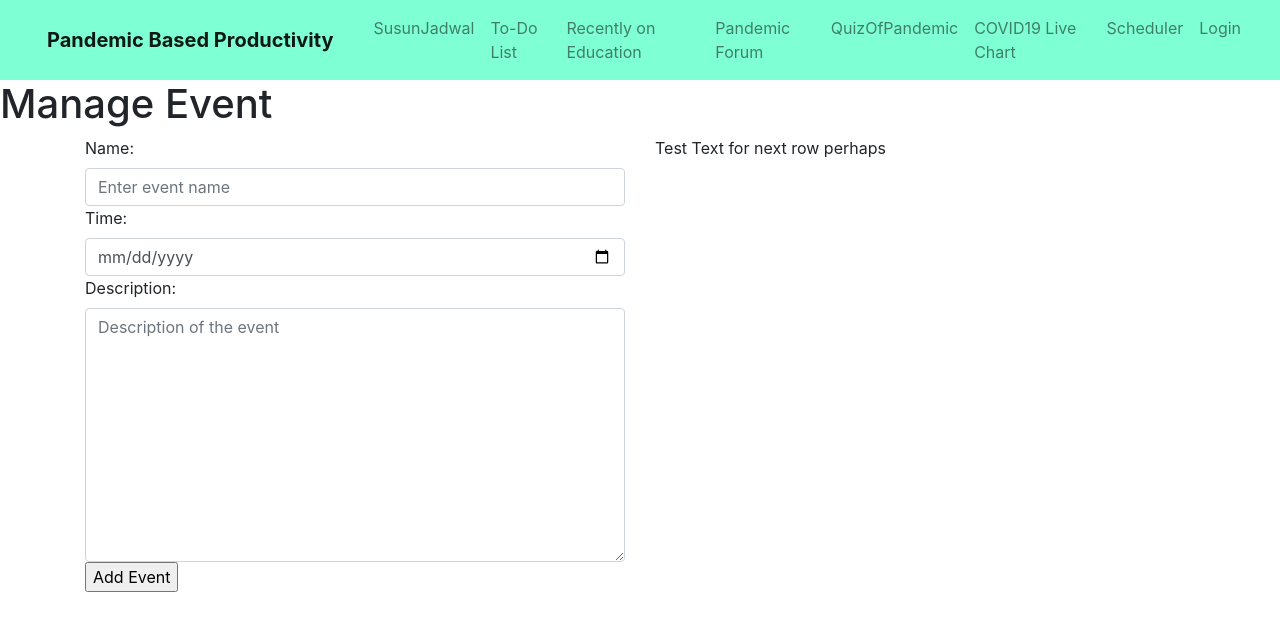
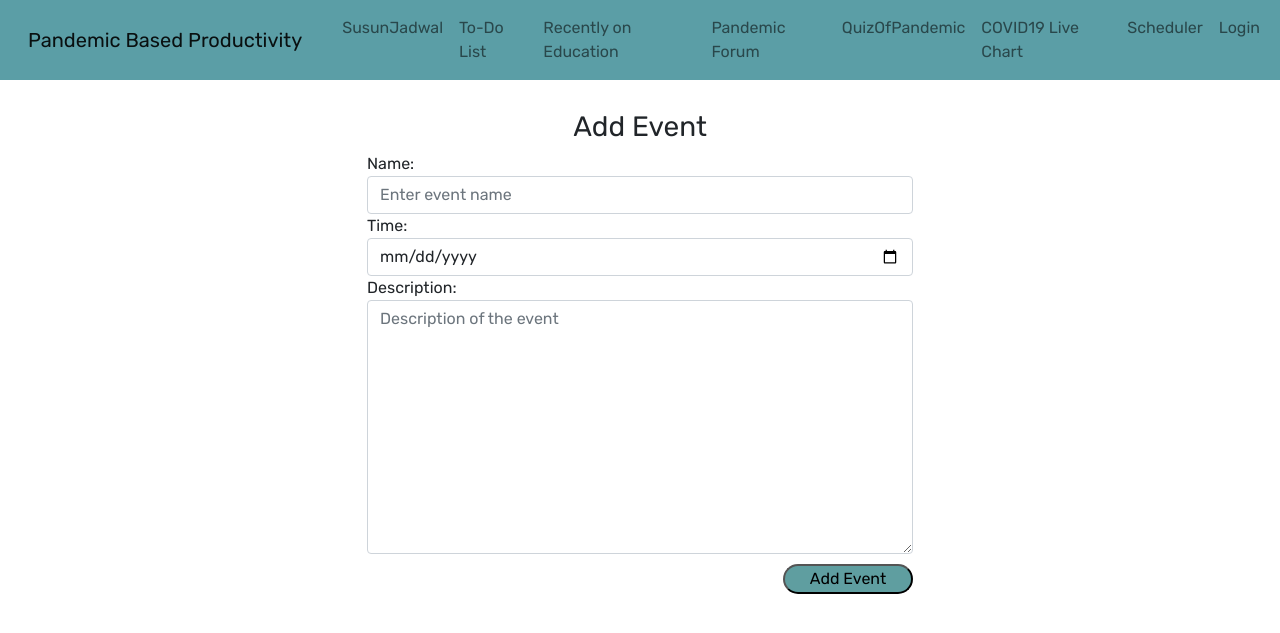
Before and after one commit to sandraharlim/PBP-Course-PBP, a Django app: page /EventApp/event in a window 1280 px wide. Shown: the top 633 px of the page. Run offline with Django 3.2, Linux system fonts and the light colour scheme; some libraries are stand-ins or nearby versions.

Commit message:
commit rabu

```diff
--- a/app7_EventApp/models.py
+++ b/app7_EventApp/models.py
@@ -1,9 +1,11 @@
 from django.db import models
+from django.shortcuts import get_object_or_404
 # Create your models here.
 class Event(models.Model):
     Name = models.CharField(max_length=30)
     Time = models.DateField()
     Description = models.TextField()
 
+
     def __str__(self):
         return self.Name
--- a/app7_EventApp/templates/addEvent.html
+++ b/app7_EventApp/templates/addEvent.html
@@ -1,34 +1,26 @@
 <!DOCTYPE html>
+
 <html>
     {% include 'base.html' %}
     <head>
-        <link rel="stylesheet" href="https://stackpath.bootstrapcdn.com/bootstrap/4.1.3/css/bootstrap.min.css" integrity="sha384-MCw98/SFnGE8fJT3GXwEOngsV7Zt27NXFoaoApmYm81iuXoPkFOJwJ8ERdknLPMO" crossorigin="anonymous">
     </head>
     <style>
-        /* div{text-align: center;} */
-        /* h1{text-align: center;} */
-
     </style>
-    <h1>Manage Event</h1>
+    <h3 style="text-align: center; margin-top:30px">Add Event</h3>
         <body>
             <div class="container">
                 <div class="row">
-                <div class="col-6">
-                    <div class="form-group">
+                <div class="col-3">
+                </div>
+                   <div class="col-6">
                     <form action="" method=POST>
                         {{ form.as_table }}
                         {%csrf_token%}
-                        <input type="submit" value="Add Event">
+                        <input type="submit" class="tombol-kanan" value="Add Event">
                     </form>
-                    </div>
                 </div>
-                <div class="col-6">
-                    <p>Test Text for next row perhaps</p>
-                </div>
+
                 </div>
             </div>
-                <script src="https://code.jquery.com/jquery-3.3.1.slim.min.js" integrity="sha384-q8i/X+965DzO0rT7abK41JStQIAqVgRVzpbzo5smXKp4YfRvH+8abtTE1Pi6jizo" crossorigin="anonymous"></script>
-                <script src="https://cdnjs.cloudflare.com/ajax/libs/popper.js/1.14.3/umd/popper.min.js" integrity="sha384-ZMP7rVo3mIykV+2+9J3UJ46jBk0WLaUAdn689aCwoqbBJiSnjAK/l8WvCWPIPm49" crossorigin="anonymous"></script>
-                <script src="https://stackpath.bootstrapcdn.com/bootstrap/4.1.3/js/bootstrap.min.js" integrity="sha384-ChfqqxuZUCnJSK3+MXmPNIyE6ZbWh2IMqE241rYiqJxyMiZ6OW/JmZQ5stwEULTy" crossorigin="anonymous"></script>
         </body>
 </html>
--- a/app7_EventApp/templates/index.html
+++ b/app7_EventApp/templates/index.html
@@ -3,6 +3,7 @@
 <html>
 {% include "base.html" %}
 {% url 'event' as AddEvent %}
+{% url 'Manage' as ManageEvent%}
 <head>
     <link rel="stylesheet" href="https://stackpath.bootstrapcdn.com/bootstrap/4.1.3/css/bootstrap.min.css" integrity="sha384-MCw98/SFnGE8fJT3GXwEOngsV7Zt27NXFoaoApmYm81iuXoPkFOJwJ8ERdknLPMO" crossorigin="anonymous">
     <link rel="stylesheet" href="{% static 'css/indexStyle.css' %}">
@@ -33,7 +34,7 @@
     </table>
     </div>
     <div>
-        <a href = {{AddEvent}}>Add Event</a>
+        <a class="btn btn-primary" href={{ManageEvent}}>Manage Event</a>
     </div>
 
 
--- a/app7_EventApp/urls.py
+++ b/app7_EventApp/urls.py
@@ -1,7 +1,10 @@
 from django.urls import path
-from .views import index, add_event
+from .views import index, add_event, manage_view, update_view, delete_view
 
 urlpatterns =[
     path('', index, name='EventApp'),
     path('event', add_event, name='event'),
+    path('ManageEvent', manage_view, name='Manage'),
+    path('<id>/UpdateEvent', update_view, name="Update"),
+    path('<id>/DeleteEvent', delete_view, name="Delete"),
 ]
--- a/app7_EventApp/views.py
+++ b/app7_EventApp/views.py
@@ -1,12 +1,14 @@
-from django.shortcuts import render, HttpResponseRedirect
+from django.shortcuts import render, HttpResponseRedirect, get_object_or_404
 from .models import Event
 from .forms import EventForm
+import operator
 
 
 # Create your views here.
 def index (request):
-    event = Event.objects.all().values()
-    response = {'event':event}
+    dateOrder = Event.objects.order_by('Time')
+    ordered = sorted(dateOrder, key=operator.attrgetter('Time'))
+    response = {'event':ordered}
     return render(request, "index.html", response)
 
 def add_event (request):
@@ -22,3 +24,54 @@ def add_event (request):
 
     context['form']= form
     return render(request, "addEvent.html", context)
+def manage_view (request):
+    # dictionary for initial data with
+    # field names as keys
+    context ={}
+    dateOrder = Event.objects.order_by('Time')
+    ordered = sorted(dateOrder, key=operator.attrgetter('Time'))
+
+    # add the dictionary during initialization
+    context["dataset"] = ordered
+
+    return render(request, "manage_view.html", context)
+
+def update_view(request, id):
+    # dictionary for initial data with
+    # field names as keys
+    context ={}
+
+    # fetch the object related to passed id
+    obj = get_object_or_404(Event, id = id)
+
+    # pass the object as instance in form
+    form = EventForm(request.POST or None, instance = obj)
+
+    # save the data from the form and
+    # redirect to detail_view
+    if form.is_valid():
+        form.save()
+        return HttpResponseRedirect("/EventApp/ManageEvent")
+
+    # add form dictionary to context
+    context["form"] = form
+
+    return render(request, "update_view.html", context)
+
+def delete_view(request, id):
+    # dictionary for initial data with
+    # field names as keys
+    context ={}
+
+    # fetch the object related to passed id
+    obj = get_object_or_404(Event, id = id)
+
+
+    if request.method =="POST":
+        # delete object
+        obj.delete()
+        # after deleting redirect to
+        # home page
+        return HttpResponseRedirect("/EventApp/ManageEvent")
+
+    return render(request, "delete_view.html", context)
--- a/covid_data/views.py
+++ b/covid_data/views.py
@@ -4,7 +4,7 @@ from django.core import serializers
 from django.template import loader
 from .forms import SearchForm
 from .models import SearchedCovidData
-import requests
+#import request
 
 def covid_data(request):
     searched_data = SearchedCovidData.objects.all()
--- a/static/css/style.css
+++ b/static/css/style.css
@@ -7,8 +7,21 @@ body {
 }
 
 .bg-custom{
-  background-color:aquamarine;
+  background-color:#5B9EA6;
 }
 .navbar-nav a:hover{
-  background-color:rgba(1, 255, 149, 0.712);
+  background-color: #EBF0F2;
 }
+.tombol-kanan{
+  text-align: center ;
+  margin-left:auto;
+  margin-right:0;
+  display: flex;
+  display: grid;
+  margin-top: 10px;
+  border-radius: 20px;
+  width: 130px;
+  background-color: cadetblue;
+  color: black;
+  text-decoration: none;
+}
--- a/templates/base.html
+++ b/templates/base.html
@@ -8,7 +8,6 @@
   <link href="https://cdn.jsdelivr.net/npm/bootstrap@5.1.3/dist/css/bootstrap.min.css" rel="stylesheet" integrity="sha384-1BmE4kWBq78iYhFldvKuhfTAU6auU8tT94WrHftjDbrCEXSU1oBoqyl2QvZ6jIW3" crossorigin="anonymous">
   <link rel="stylesheet" href="{% static 'css/style.css' %}">
 
-  {% url 'EventApp' as EventApp %}
   {% block meta %}
   {% endblock meta %}
 </head>
@@ -40,7 +39,7 @@
             <a class="nav-link" href="">COVID19 Live Chart</a>
           </li>
           <li class="nav-item">
-            <a class="nav-link" href=EventApp>Scheduler</a>
+            <a class="nav-link" href="/EventApp">Scheduler</a>
 
           {% if user.is_authenticated %}
 
```
Also changed, not shown: app7_EventApp/templates/delete_view.html (added, +15 -0 lines), app7_EventApp/templates/manage_view.html (added, +26 -0 lines), app7_EventApp/templates/update_view.html (added, +18 -0 lines).
